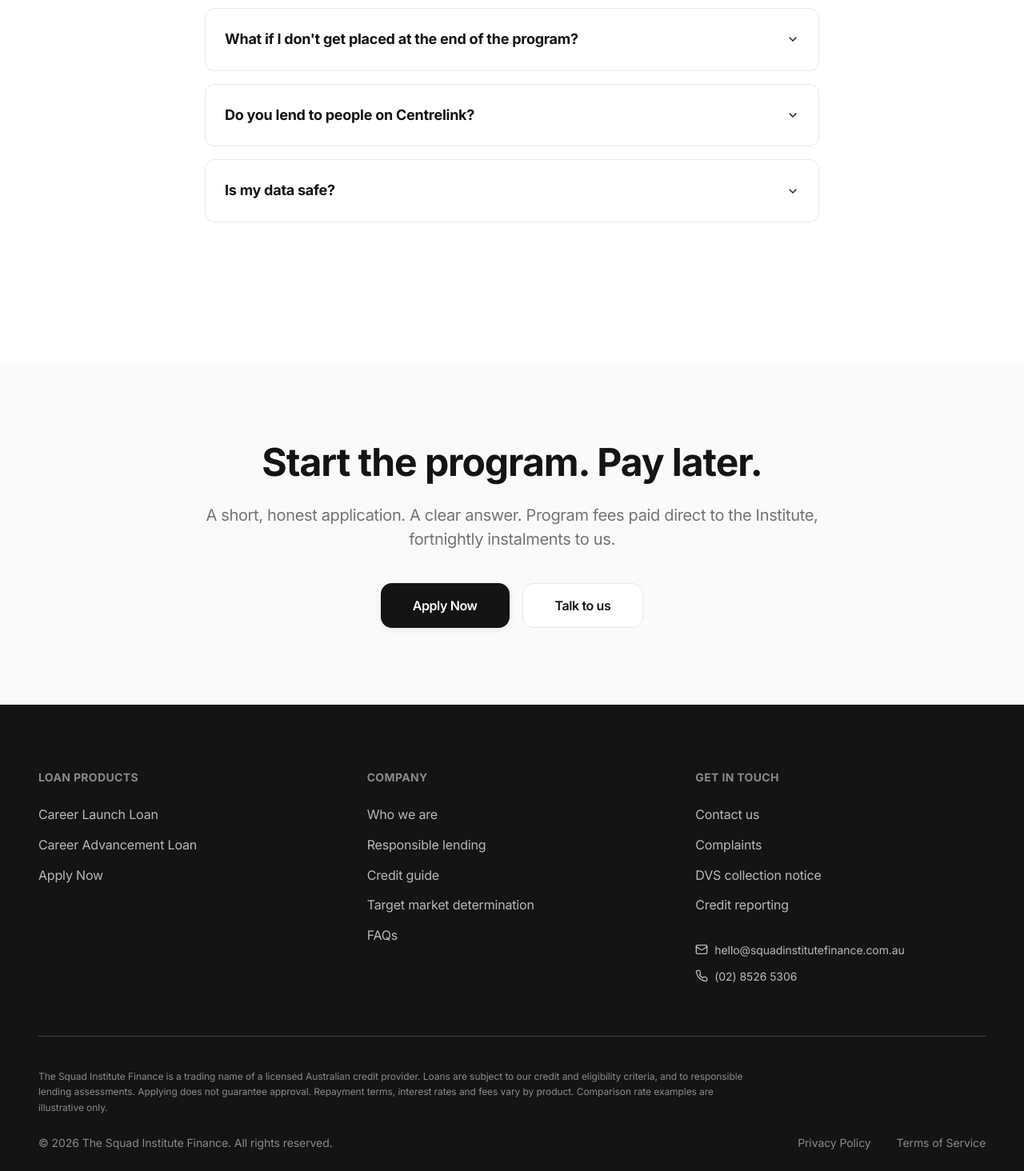
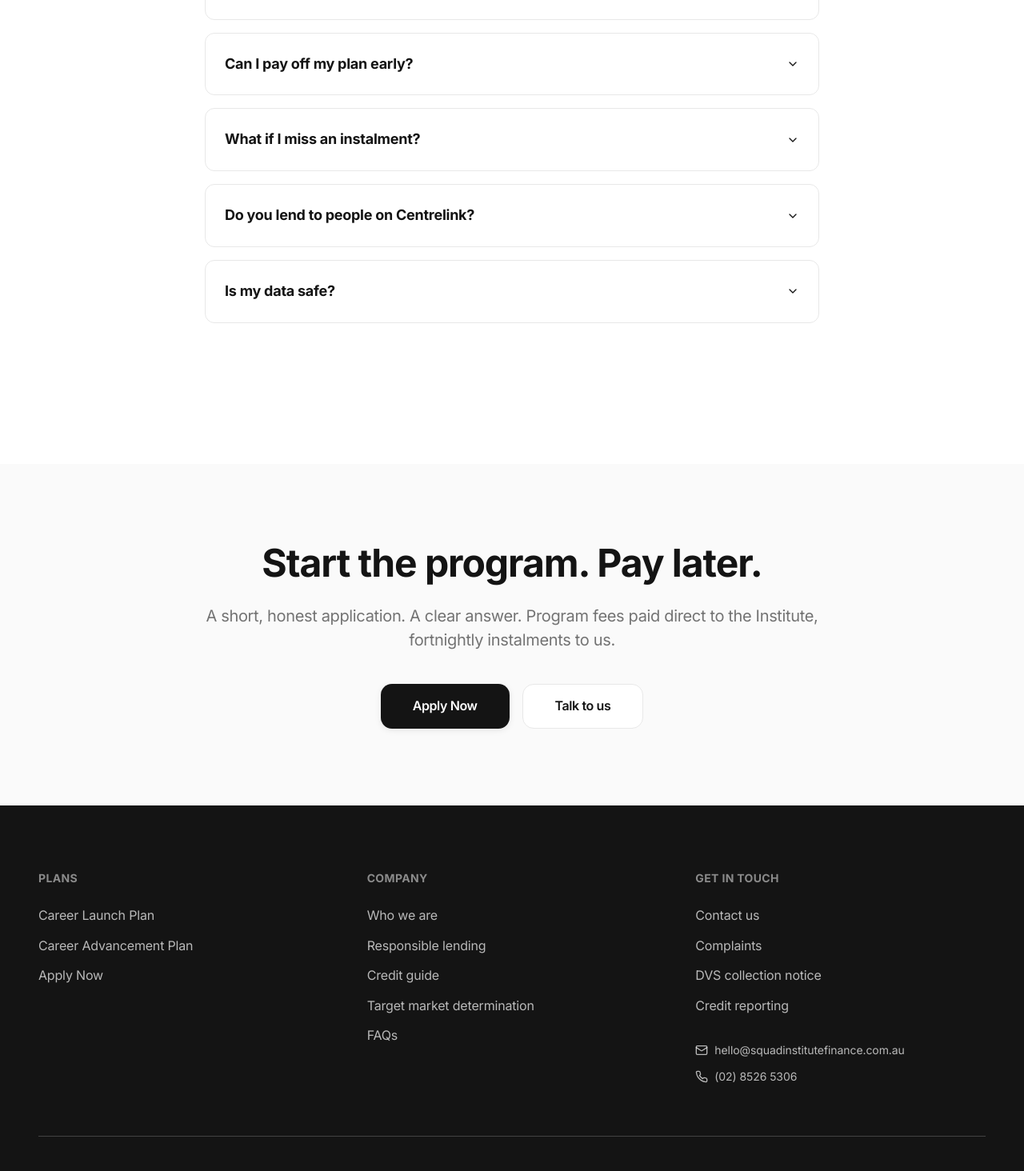
Before and after one commit to michael-keb/sweet-site-map, a React (Vite) app: page /faq in a window 1280 px wide. Shown: the part 1080-2544 px from the top of the page at 80% size. Built offline with nearby package versions, Linux system fonts and the light colour scheme; the HTML template or start-up script is replaced by a standard one.

Commit message:
Changes
Co-authored-by: michael-keb <258575478+michael-keb@users.noreply.github.com>

```diff
--- a/src/components/FAQSection.tsx
+++ b/src/components/FAQSection.tsx
@@ -16,20 +16,24 @@ interface Props {
 
 const defaultFaqs: FAQ[] = [
   {
-    question: "How much can I borrow?",
-    answer: "Loan amounts range from $5,000 to $20,000, sized to your Squad Institute program fees and assessed against our responsible-lending criteria.",
+    question: "How much can I split into instalments?",
+    answer:
+      "Plans range from $5,000 to $20,000, sized to your Squad Institute program fee and assessed against our responsible-lending criteria.",
   },
   {
-    question: "How quickly will I get the money?",
-    answer: "Most decisions are made the same business day. Once you accept your contract, your program fees are settled with the Institute and any balance lands in your account within 24 hours.",
+    question: "When does the program get paid?",
+    answer:
+      "Most decisions are made the same business day. Once you accept your plan, your program fees are settled directly with The Squad Institute within 24 hours.",
   },
   {
-    question: "Can I repay my loan early?",
-    answer: "Yes, and we encourage it. There are no penalties for early repayment — you stop paying interest sooner.",
+    question: "Is there really no interest?",
+    answer:
+      "Correct — 0% interest when you pay your fortnightly instalments on time. A small account-keeping fee applies and is disclosed upfront.",
   },
   {
     question: "Do I need to be enrolled in The Squad Institute?",
-    answer: "Yes. These loans are purpose-built to finance Squad Institute placement and advancement programs. We verify enrolment as part of the application.",
+    answer:
+      "Yes. These plans are purpose-built to fund Squad Institute placement and advancement programs. We verify enrolment as part of the application.",
   },
 ];
 
@@ -39,12 +43,19 @@ export const FAQSection = ({
   faqs = defaultFaqs,
   showCTA = true,
 }: Props) => {
+  const showHeader = title.trim().length > 0 || subtitle.trim().length > 0;
   return (
     <div>
-      <div className="text-center mb-16">
-        <h2 className="text-4xl md:text-5xl font-bold mb-6 tracking-tight">{title}</h2>
-        <p className="text-lg md:text-xl text-gray-500">{subtitle}</p>
-      </div>
+      {showHeader && (
+        <div className="text-center mb-16">
+          {title.trim().length > 0 && (
+            <h2 className="text-4xl md:text-5xl font-bold mb-6 tracking-tight">{title}</h2>
+          )}
+          {subtitle.trim().length > 0 && (
+            <p className="text-lg md:text-xl text-gray-500">{subtitle}</p>
+          )}
+        </div>
+      )}
 
       <Accordion type="single" collapsible className="w-full mb-12 space-y-4">
         {faqs.map((faq, index) => (
--- a/src/components/Footer.tsx
+++ b/src/components/Footer.tsx
@@ -11,7 +11,7 @@ const Footer = () => {
         <div className="grid grid-cols-1 md:grid-cols-3 gap-12">
           <div className="space-y-4">
             <h4 className="font-bold text-sm tracking-wide text-background/50 uppercase mb-6">
-              Loan Products
+              Plans
             </h4>
             <ul className="space-y-3">
               {loanProducts.map((l) => (
@@ -116,9 +116,10 @@ const Footer = () => {
         <div className="border-t border-background/20 mt-16 pt-10 space-y-6">
           <p className="text-xs text-background/50 leading-relaxed max-w-4xl">
             The Squad Institute Finance is a trading name of a licensed Australian credit provider.
-            Loans are subject to our credit and eligibility criteria, and to responsible lending
-            assessments. Applying does not guarantee approval. Repayment terms, interest rates and
-            fees vary by product. Comparison rate examples are illustrative only.
+            Buy Now Pay Later plans are subject to our credit and eligibility criteria, and to
+            responsible-lending assessments. Applying does not guarantee approval. 0% interest
+            applies when fortnightly instalments are paid on time. Account-keeping and late fees
+            may apply and are disclosed upfront in your contract.
           </p>
           <div className="flex flex-col md:flex-row justify-between items-start md:items-center gap-4">
             <p className="text-sm text-background/50">
--- a/src/data/loans.ts
+++ b/src/data/loans.ts
@@ -20,18 +20,18 @@ const standardEligibility = [
 
 export const loanProducts: LoanProductData[] = [
   {
-    slug: "career-launch-loan",
-    name: "Career Launch Loan",
+    slug: "career-launch-plan",
+    name: "Career Launch Plan",
     shortName: "Career Launch",
-    tagline: "Finance your Squad Institute placement program and start earning sooner.",
-    heroTitle: "Fund the program.\nLand the role.",
+    tagline: "Start your Squad Institute placement program now. Pay it off in instalments.",
+    heroTitle: "Start now.\nPay in instalments.",
     heroSubtitle:
-      "Borrow $5,000 – $20,000 to cover your Squad Institute job placement program. Pay it back once you're placed and earning.",
+      "Split your Squad Institute placement program fee into fortnightly instalments from $5,000 to $20,000. 0% interest when you pay on time.",
     intro:
-      "The Squad Institute Career Launch Loan exists for one purpose: to remove cost as the reason you didn't take the leap. We finance the full program fee — mentoring, placement, real client work — so you can focus on getting hired, not on whether you can afford to start.",
+      "The Career Launch Plan is a Buy Now Pay Later option built specifically for The Squad Institute's job placement program. We pay your program fee upfront — directly to the Institute — and you pay it back in equal fortnightly instalments over 6 to 24 months. No interest if you stick to the schedule.",
     uses: [
-      { title: "Program tuition", description: "Full or partial coverage of your Squad Institute placement program fees." },
-      { title: "Equipment & setup", description: "Laptop, software licences, and the tools you need to do client work." },
+      { title: "Program tuition", description: "Full coverage of your Squad Institute placement program fee, paid direct to the Institute." },
+      { title: "Equipment & setup", description: "Laptop, software licences, and the tools you need to do real client work." },
       { title: "Living runway", description: "A small buffer for the months you're upskilling and interviewing." },
     ],
     whoFor: [
@@ -42,28 +42,36 @@ export const loanProducts: LoanProductData[] = [
     faqs: [
       {
         question: "Do I have to be enrolled in The Squad Institute to apply?",
-        answer: "Yes. This loan is purpose-built to finance Squad Institute programs. We'll verify your enrolment or offer of placement as part of the application.",
+        answer:
+          "Yes. This plan is purpose-built to fund Squad Institute programs. We verify your enrolment or offer of placement as part of the application.",
       },
       {
-        question: "When do repayments start?",
-        answer: "Repayments begin once your loan is funded, but we structure terms so the heaviest repayment weight falls after you're placed. Talk to us about timing if you're mid-program.",
+        question: "When does my first instalment come out?",
+        answer:
+          "Your first instalment is debited two weeks after we settle your program fee with the Institute. From there, instalments run fortnightly until the plan is paid off.",
       },
       {
-        question: "What if I don't get placed?",
-        answer: "Squad Institute's placement model is built around real client work, not just a hiring promise. If your circumstances change, contact us early — we have a hardship process and will work with you on alternative arrangements.",
+        question: "What if I don't get placed at the end of the program?",
+        answer:
+          "Squad Institute's model is built around real client work, not just a hiring promise. If your circumstances change, contact us early — we have a hardship process and will work with you on alternative arrangements.",
+      },
+      {
+        question: "Is there really no interest?",
+        answer:
+          "Correct — there's no interest if you pay on time. We charge a small, transparent account-keeping fee that's disclosed upfront. Late instalments may incur a fee. Everything is shown to you before you accept the plan.",
       },
     ],
   },
   {
-    slug: "career-advancement-loan",
-    name: "Career Advancement Loan",
+    slug: "career-advancement-plan",
+    name: "Career Advancement Plan",
     shortName: "Advancement",
-    tagline: "Already working? Finance the upskilling that gets you the next title.",
-    heroTitle: "The next role,\nfunded.",
+    tagline: "Already working? Split the upskilling that gets you the next title.",
+    heroTitle: "Level up.\nPay in instalments.",
     heroSubtitle:
-      "Borrow $5,000 – $20,000 to fund Squad Institute advancement programs — Product Owner, Business Analyst, and senior delivery tracks.",
+      "Spread Squad Institute advancement programs — Product Owner, Business Analyst, senior delivery — across fortnightly instalments. $5,000 – $20,000. 0% interest when you pay on time.",
     intro:
-      "You're already in the workforce. You don't need a degree — you need the credentials, exposure, and portfolio to step up. The Career Advancement Loan funds the Squad Institute programs that close that gap, so you can move into Product Owner, Business Analyst, or senior delivery roles without draining your savings or waiting for an employer to pay.",
+      "You're already in the workforce and ready for the next role. The Career Advancement Plan is a Buy Now Pay Later option that funds your Squad Institute upskilling program upfront and lets you repay it in fortnightly instalments — typically over 6 to 18 months — without dipping into your savings or waiting for an employer to pay.",
     uses: [
       { title: "Advancement tracks", description: "Product Owner, Business Analyst, and delivery leadership programs." },
       { title: "Mentoring & coaching", description: "1:1 mentoring blocks and interview preparation." },
@@ -71,16 +79,19 @@ export const loanProducts: LoanProductData[] = [
     ],
     faqs: [
       {
-        question: "Can my employer pay this off later?",
-        answer: "Yes. Many of our customers get partial reimbursement once placed in a new role. Repayment structure stays the same — extra payments are welcome at any time with no penalty.",
+        question: "Can my employer reimburse me later?",
+        answer:
+          "Yes. Many of our customers get partial reimbursement once they're in a new role. The plan stays the same — you can make extra payments at any time, with no penalty.",
       },
       {
-        question: "How is this different from the Career Launch Loan?",
-        answer: "Career Launch is built for people moving into the industry. Advancement is for people already employed who are levelling up — typically with a shorter program and a faster repayment runway.",
+        question: "How is this different from the Career Launch Plan?",
+        answer:
+          "Career Launch is built for people moving into the industry. Advancement is for people already employed who are levelling up — typically a shorter program and a faster repayment runway.",
       },
       {
-        question: "Can I repay early?",
-        answer: "Always. No penalty, no fee. Pay it down the moment your new salary kicks in.",
+        question: "Can I pay it off early?",
+        answer:
+          "Always. No penalty, no fee. Pay it down the moment your new salary kicks in.",
       },
     ],
   },
@@ -89,9 +100,18 @@ export const loanProducts: LoanProductData[] = [
 export const standardEligibilityList = standardEligibility;
 
 export const standardSteps = [
-  { title: "Apply online", description: "A short, secure application — most people finish in under 10 minutes." },
-  { title: "Quick assessment", description: "We review your details and your Squad Institute enrolment, often within the same business day." },
-  { title: "Funds to your program", description: "Once you accept your contract, your program fees are settled and any balance lands in your account within 24 hours." },
+  {
+    title: "Apply online",
+    description: "A short, secure application — most people finish in under 10 minutes.",
+  },
+  {
+    title: "Quick assessment",
+    description: "We review your details and your Squad Institute enrolment, often within the same business day.",
+  },
+  {
+    title: "We pay the Institute, you pay us back",
+    description: "Once you accept your plan, your program fees settle with the Institute and instalments begin fortnightly.",
+  },
 ];
 
 export const getLoanBySlug = (slug: string | undefined) =>
--- a/src/pages/Apply.tsx
+++ b/src/pages/Apply.tsx
@@ -14,8 +14,12 @@ const Apply = () => {
   const { toast } = useToast();
   const [submitted, setSubmitted] = useState(false);
   const [amount, setAmount] = useState<number[]>([12000]);
-  const [purpose, setPurpose] = useState("career-launch-loan");
-  const [frequency, setFrequency] = useState("Fortnightly");
+  const [purpose, setPurpose] = useState("career-launch-plan");
+  const [term, setTerm] = useState("12");
+
+  // Indicative fortnightly calc — months → fortnights
+  const fortnights = Math.max(Math.round((parseInt(term, 10) * 52) / 12 / 2) * 2, 1);
+  const fortnightly = Math.round(amount[0] / fortnights);
 
   const handleSubmit = (e: React.FormEvent) => {
     e.preventDefault();
@@ -31,8 +35,8 @@ const Apply = () => {
           <div className="container mx-auto px-6 md:px-12">
             <div className="max-w-3xl">
               <p className="text-sm uppercase tracking-[0.2em] text-gray-500 mb-6">Apply</p>
-              <h1 className="text-5xl md:text-6xl font-bold text-foreground mb-6 tracking-tight leading-[1.05]">Tell us what you need.</h1>
-              <p className="text-xl md:text-2xl text-gray-500 leading-relaxed">A short form to get the conversation started.</p>
+              <h1 className="text-5xl md:text-6xl font-bold text-foreground mb-6 tracking-tight leading-[1.05]">Tell us about your program.</h1>
+              <p className="text-xl md:text-2xl text-gray-500 leading-relaxed">A short form to get the conversation started. We assess and respond within one business day.</p>
             </div>
           </div>
         </section>
@@ -52,7 +56,7 @@ const Apply = () => {
                 <form onSubmit={handleSubmit} className="bg-gray-50 rounded-2xl p-8 md:p-12 space-y-8">
                   <div>
                     <div className="flex justify-between items-baseline mb-4">
-                      <Label className="text-base">I'd like to borrow</Label>
+                      <Label className="text-base">Program fee to fund</Label>
                       <span className="text-3xl font-bold text-foreground tracking-tight">${amount[0].toLocaleString()}</span>
                     </div>
                     <Slider value={amount} onValueChange={setAmount} min={5000} max={20000} step={250} className="my-4" />
@@ -70,16 +74,23 @@ const Apply = () => {
                       </Select>
                     </div>
                     <div>
-                      <Label htmlFor="frequency" className="mb-2 block">Repayment frequency</Label>
-                      <Select value={frequency} onValueChange={setFrequency}>
-                        <SelectTrigger id="frequency"><SelectValue /></SelectTrigger>
+                      <Label htmlFor="term" className="mb-2 block">Repayment term</Label>
+                      <Select value={term} onValueChange={setTerm}>
+                        <SelectTrigger id="term"><SelectValue /></SelectTrigger>
                         <SelectContent>
-                          <SelectItem value="Weekly">Weekly</SelectItem>
-                          <SelectItem value="Fortnightly">Fortnightly</SelectItem>
-                          <SelectItem value="Monthly">Monthly</SelectItem>
+                          <SelectItem value="6">6 months</SelectItem>
+                          <SelectItem value="12">12 months</SelectItem>
+                          <SelectItem value="18">18 months</SelectItem>
+                          <SelectItem value="24">24 months</SelectItem>
                         </SelectContent>
                       </Select>
                     </div>
+                  </div>
+
+                  <div className="rounded-xl bg-background border border-gray-200 p-6">
+                    <p className="text-sm text-gray-500 mb-1">Estimated fortnightly instalment</p>
+                    <p className="text-3xl font-bold text-foreground tracking-tight">${fortnightly.toLocaleString()} <span className="text-base font-normal text-gray-500">/ fortnight</span></p>
+                    <p className="text-xs text-gray-500 mt-3 leading-relaxed">Indicative only. Excludes any account-keeping fee. Final terms are shown in your contract before you accept.</p>
                   </div>
 
                   <div className="grid md:grid-cols-2 gap-6">
@@ -97,7 +108,7 @@ const Apply = () => {
                     </div>
                   </div>
 
-                  <p className="text-xs text-gray-500 leading-relaxed">By submitting, you agree to our <a href="/privacy" className="underline">Privacy Policy</a>. All loans are subject to our credit and responsible-lending assessment.</p>
+                  <p className="text-xs text-gray-500 leading-relaxed">By submitting, you agree to our <a href="/privacy" className="underline">Privacy Policy</a>. All applications are subject to our credit and responsible-lending assessment. Approval is not guaranteed.</p>
 
                   <Button type="submit" size="lg" className="w-full text-base">Submit application</Button>
                 </form>
--- a/src/pages/Contact.tsx
+++ b/src/pages/Contact.tsx
@@ -28,7 +28,7 @@ const Contact = () => {
             <div className="max-w-3xl">
               <p className="text-sm uppercase tracking-[0.2em] text-gray-500 mb-6">Contact</p>
               <h1 className="text-5xl md:text-6xl font-bold text-foreground mb-6 tracking-tight leading-[1.05]">We're here to help.</h1>
-              <p className="text-xl md:text-2xl text-gray-500 leading-relaxed">Questions about your loan, your application, or anything in between.</p>
+              <p className="text-xl md:text-2xl text-gray-500 leading-relaxed">Questions about your plan, your application, or anything in between.</p>
             </div>
           </div>
         </section>
@@ -63,7 +63,7 @@ const Contact = () => {
                       <SelectContent>
                         <SelectItem value="New customer">New customer enquiry</SelectItem>
                         <SelectItem value="Existing customer">Existing customer</SelectItem>
-                        <SelectItem value="Account settlement">Account settlement</SelectItem>
+                        <SelectItem value="Plan settlement">Plan settlement</SelectItem>
                         <SelectItem value="Hardship">Hardship</SelectItem>
                         <SelectItem value="Complaint">Complaint</SelectItem>
                         <SelectItem value="Other">Other</SelectItem>
--- a/src/pages/FAQ.tsx
+++ b/src/pages/FAQ.tsx
@@ -4,13 +4,15 @@ import { FAQSection } from "@/components/FAQSection";
 import { ApplyCTA } from "@/components/ApplyCTA";
 
 const allFaqs = [
-  { question: "How much can I borrow?", answer: "Loans range from $5,000 to $20,000, sized to your Squad Institute program fees and assessed against our responsible-lending criteria." },
-  { question: "Do I have to be a Squad Institute student?", answer: "Yes. These loans are purpose-built for Squad Institute placement and advancement programs. We verify enrolment as part of the application." },
-  { question: "How fast is the application?", answer: "Most people complete it in under 10 minutes. Decisions are usually made the same business day, with funds settled to the Institute and any balance paid to you within 24 hours of contract acceptance." },
-  { question: "Will applying affect my credit score?", answer: "An application may involve a credit check. We assess your full picture — your situation, your program, your trajectory — not just a number." },
-  { question: "What documents do I need?", answer: "Photo ID, proof of income (recent payslips or bank statements), proof of Squad Institute enrolment, and your account details." },
-  { question: "Can I repay my loan early?", answer: "Yes, with no penalty — you simply stop paying interest sooner. Most customers accelerate repayments once they're placed." },
-  { question: "What if I don't get placed at the end of the program?", answer: "Squad Institute's model is built around real client work, not just a hiring promise. If your circumstances change, contact us early — we have a hardship process and will work with you on alternative arrangements." },
+  { question: "What exactly is this — a loan or BNPL?", answer: "It's a Buy Now Pay Later plan, built specifically for The Squad Institute programs. We pay your program fee upfront. You repay us in fortnightly instalments over 6 to 24 months, with 0% interest when you pay on time." },
+  { question: "How much can I borrow?", answer: "Plans range from $5,000 to $20,000, sized to your Squad Institute program fee and assessed against our responsible-lending criteria." },
+  { question: "Do I have to be a Squad Institute student?", answer: "Yes. These plans are purpose-built for Squad Institute placement and advancement programs. We verify enrolment as part of the application." },
+  { question: "How fast is the application?", answer: "Most people complete it in under 10 minutes. Decisions are usually made the same business day, with program fees settled to the Institute within 24 hours of contract acceptance." },
+  { question: "Are there any fees?", answer: "There's a small, transparent account-keeping fee, disclosed upfront. There's no interest if you pay on time. Late instalments may incur a fee — everything is shown to you in your contract before you accept." },
+  { question: "Will applying affect my credit score?", answer: "An application may involve a credit check, and we report repayment history to credit reporting bodies. We assess your full picture — your situation, your program, your trajectory — not just a number." },
+  { question: "What documents do I need?", answer: "Photo ID, proof of income (recent payslips or bank statements), proof of Squad Institute enrolment, and your account details for fortnightly debits." },
+  { question: "Can I pay off my plan early?", answer: "Yes, with no penalty. Most customers accelerate repayments once they're placed in a new role." },
+  { question: "What if I miss an instalment?", answer: "Contact us early. We have a hardship process and will work with you on alternative arrangements where possible. A late fee may apply — see your contract for the exact amount." },
   { question: "Do you lend to people on Centrelink?", answer: "Our target market excludes people whose income is more than 50% from Centrelink. See our Target Market Determination for full detail." },
   { question: "Is my data safe?", answer: "Yes. We're bound by the Privacy Act 1988 and the Australian Privacy Principles." },
 ];
--- a/src/pages/Terms.tsx
+++ b/src/pages/Terms.tsx
@@ -2,11 +2,11 @@ import { LegalPage } from "@/components/LegalPage";
 
 const Terms = () => (
   <LegalPage eyebrow="Terms" title="Terms of Service">
-    <p>These terms govern your use of the Squad Institute Finance website and any services we provide. By using this site, you agree to these terms.</p>
+    <p>These terms govern your use of The Squad Institute Finance website and any services we provide. By using this site, you agree to these terms.</p>
     <h2>Information only</h2>
-    <p>The content on this website is general information and does not constitute financial, legal, or credit advice. You should consider whether any product is appropriate for your circumstances.</p>
+    <p>The content on this website is general information and does not constitute financial, legal, or credit advice. You should consider whether a Buy Now Pay Later plan is appropriate for your circumstances.</p>
     <h2>Eligibility</h2>
-    <p>Loans are available to Australian citizens or permanent residents aged 18 or over who can verify their income. All applications are subject to our credit and responsible-lending assessment.</p>
+    <p>Plans are available to Australian citizens or permanent residents aged 18 or over who are enrolled in (or have accepted an offer for) a Squad Institute program and can verify their income. All applications are subject to our credit and responsible-lending assessment.</p>
     <h2>Intellectual property</h2>
     <p>All content on this site is owned by or licensed to us. You may view it for personal use but not reproduce or distribute without written permission.</p>
     <h2>Liability</h2>
```
Also changed, not shown: src/pages/About.tsx (+6 -6 lines), src/pages/CreditGuide.tsx (+4 -4 lines), src/pages/Index.tsx (+22 -19 lines), src/pages/ResponsibleLending.tsx (+5 -5 lines).
